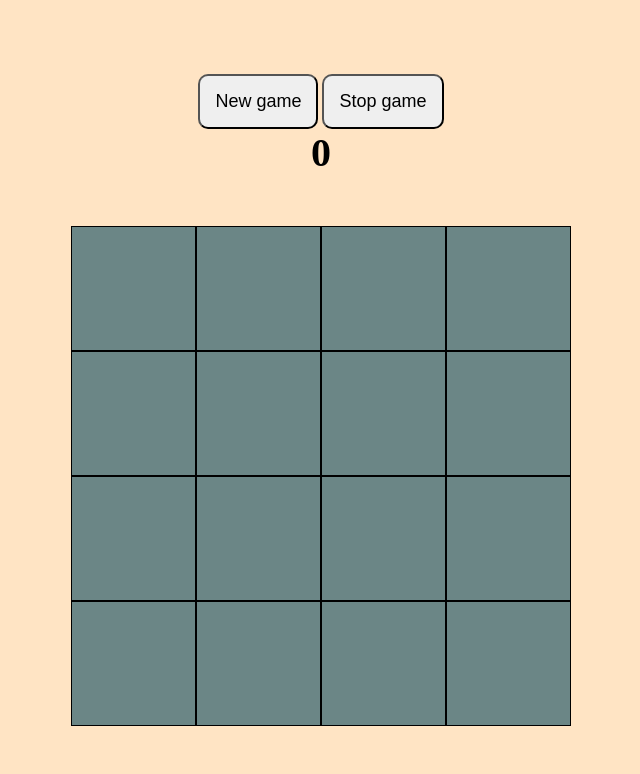
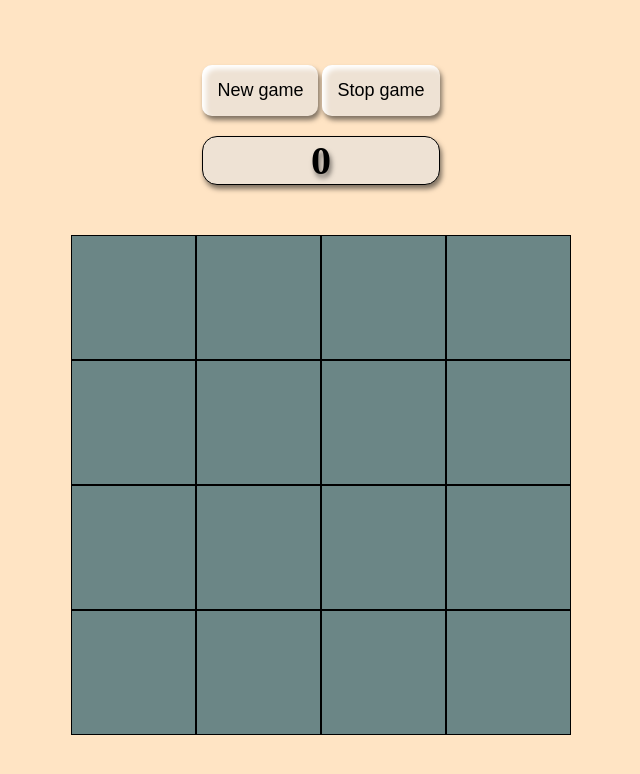
Before and after one commit to Alexandr7944/ahj-legendary, a website built with webpack: page src/index.html in a window 1280 px wide. Shown: the whole page, without its empty margins (319-959 px from the left). Built offline with nearby package versions, Linux system fonts and the light colour scheme.

Commit message:
change style

```diff
--- a/src/css/style.css
+++ b/src/css/style.css
@@ -16,6 +16,18 @@
 
 .wrapper-btn {
   margin-bottom: 50px;
+}
+
+.wrapper-btn button {
+  border: none;
+  background-color: rgb(238, 226, 212);
+  box-shadow: 2px 4px 5px rgba(0, 0, 0, 0.5),
+              inset 4px 4px 5px #fff;
+}
+
+.wrapper-btn button:hover {
+  box-shadow: inset 2px 4px 5px rgba(0, 0, 0, 0.5),
+              inset -4px -4px 5px #fff;
 }
 
 .wrapper-btn button {
@@ -47,12 +59,14 @@
   transform: translateX(-50%) translateY(-50%);
 }
 
-.goblin {
-  background: url(../img/goblin.png) center no-repeat;
-}
-
 .count {
+  margin-top: 20px;
   text-align: center;
   font-size: 40px;
   font-weight: 700;
+  border: 1px solid #000;
+  border-radius: 15px;
+  background-color: rgb(238, 226, 212);
+  box-shadow: 2px 4px 5px rgba(0, 0, 0, 0.5);
+  text-shadow: 2px 4px 5px rgba(0, 0, 0, 0.5);
 }
```
